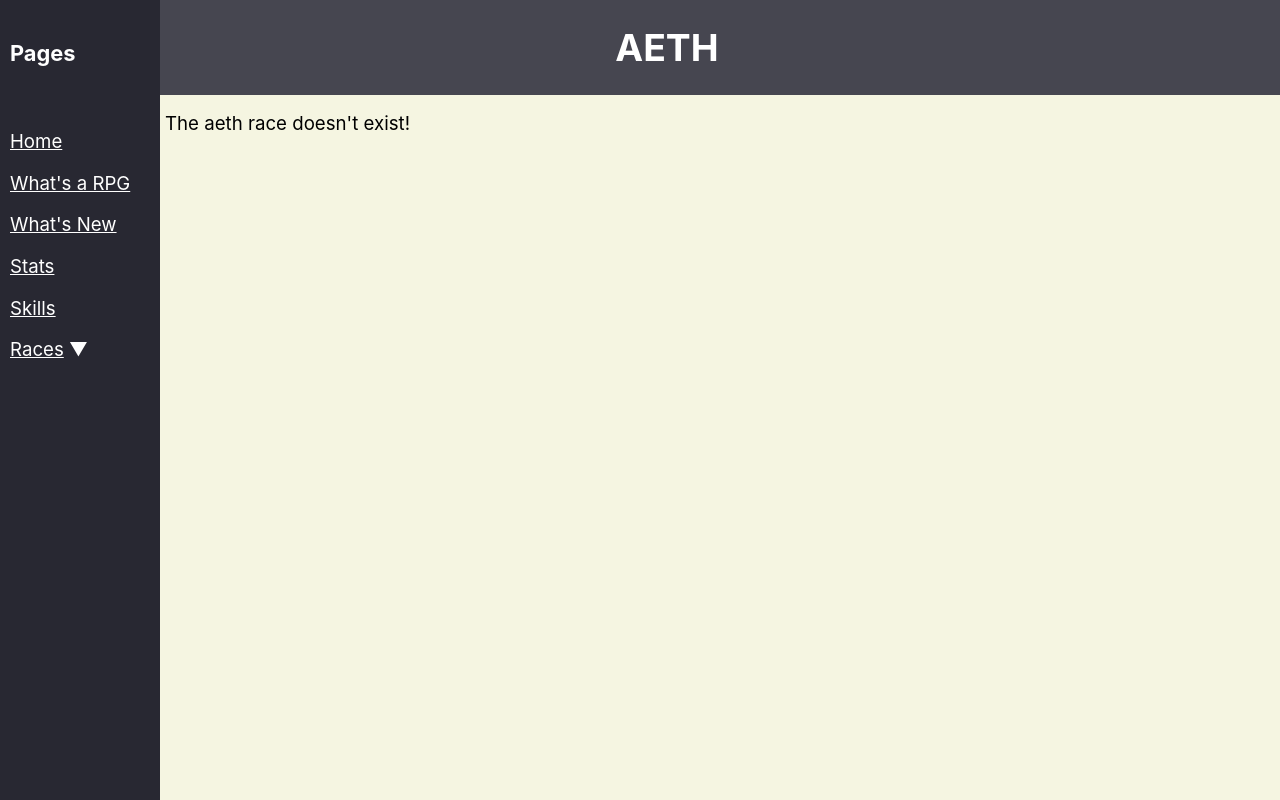
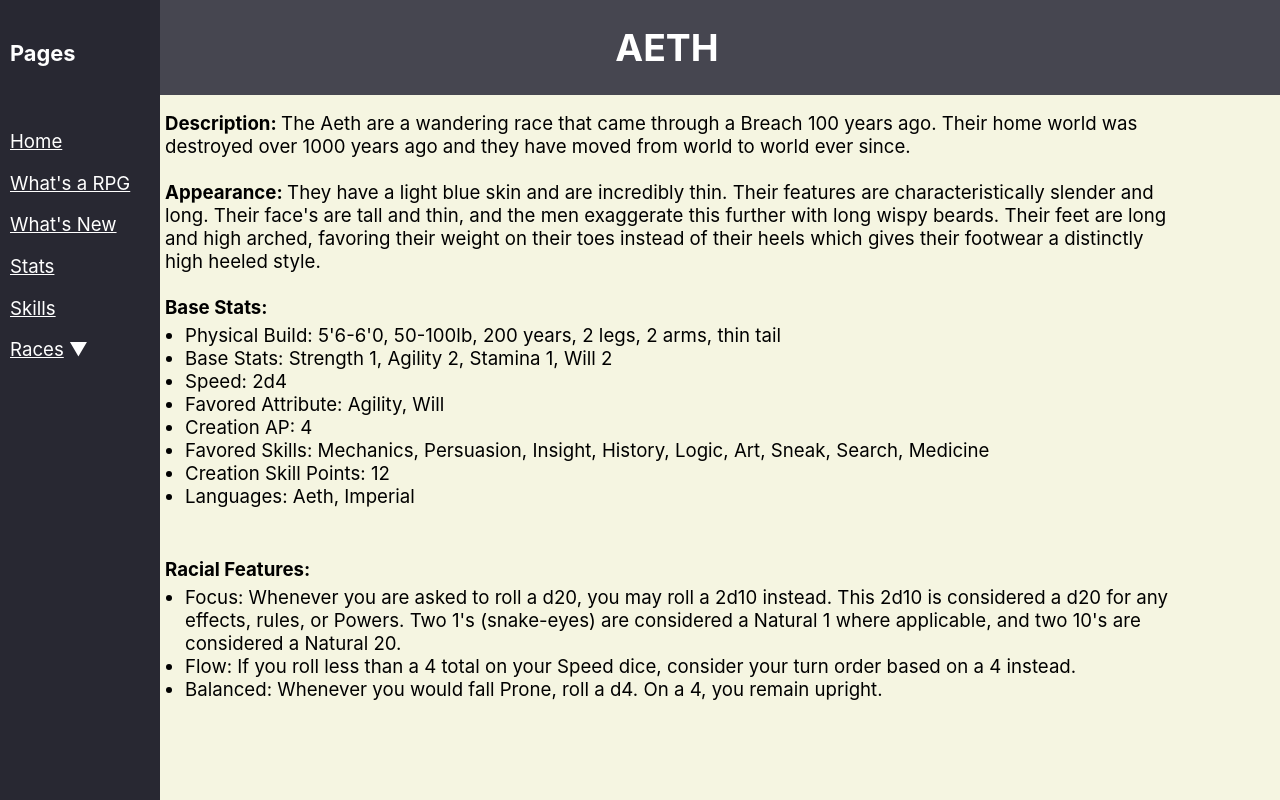
Before and after one commit to Muahahayes/breach, a React (Create React App) app: page /races/aeth in a window 1280 px wide. Built offline with nearby package versions, Linux system fonts and the light colour scheme.

Commit message:
added races and updated race appearances

```diff
--- a/src/nav.js
+++ b/src/nav.js
@@ -23,6 +23,8 @@ function Nav() {
         <ul>
         <li><Link style={navStyle} to="/races/human">Human</Link></li>
         <li><Link style={navStyle} to="/races/sylvan">Sylvan</Link></li>
+        <li><Link style={navStyle} to="/races/darkin">Darkin</Link></li>
+        <li><Link style={navStyle} to="/races/aeth">Aeth</Link></li>
         </ul>
       </li>
     </ul>
--- a/src/pages/new.js
+++ b/src/pages/new.js
@@ -30,13 +30,13 @@ export default {
     Survival measures your toughness and luck, and comes between your precious Life and those arrows that want to take it away! Whenever you receive damage, it applies to your Survival first. If your Survival hits 0 you subtract 1 from your Life and reset your Survival.
     With this 2 part system, we can make better sense of the arrows turning your character into a pin-cushion! The first couple arrows hit but get caught in your armor or don't hit anything vital and you can shrug it off, but every couple of arrows manage to hit something important and leave behind a meaningful effect!
 
-    Initiative: Reworked!
-    In Breach, every round of combat the creatures involved roll their Speed to determine how far they can move during their turn. The turn order is based on the highest to lowest movement distances of the creatures. This means we have a Dynamic Turn Order, which can change each round.
-
     Attributes: Trimmed down!
     We've reduced the core attributes to 4 stats. Strength, Agility, Will and Stamina.
     Will is a pseudo replacement for Wisdom and partially Charisma, the social aspects of Charisma are now purely based on Skills.
     Intelligence is gone and lives on in numerous Skills showing specific ways of being intelligent.
+
+    Initiative: Reworked!
+    In Breach, every round of combat the creatures involved roll their Speed to determine how far they can move during their turn. The turn order is based on the highest to lowest movement distances of the creatures. This means we have a Dynamic Turn Order, which can change each round.
 
     XP: Now with less murder-hobo!
     In Breach you no longer gain XP from killing. Instead, it's tied into the Skill system. When you Hard Succeed or Hard Fail at a Skill check, you gain 1 XP. Every 5 XP you can pick a Proficiency from your Source/Gifts and a Skill increases by 1.
@@ -45,6 +45,9 @@ export default {
     Succeed/Fail: Hard what?
     Ever feel like RPGs tend to be too binary? Breach has 2 levels of success and failure, called Hard and Soft. Whenever you surpass a Skill check by more than 5 we call that a Hard Success, and a Hard Fail is when you fall more than 5 short of a pass. That 5 point area around the pass is where Soft Success and Failure lives.
     A Hard Success means you pass it, no strings attached! A Soft Success means you pass it, but there might be a drawback or consequence. A Soft Fail means you failed, but the outcome could have been worse! Finally, a Hard Fail is where you fail and it goes worse, your GM can get creative with dishing out punishment for these.
+
+    Socializing: Time to get Persuasive!
+
     `
   ]
 }
--- a/src/races.js
+++ b/src/races.js
@@ -57,12 +57,15 @@ function parseRace(raceJSON) {
     // Format for displaying the race's information
     return (
       <div className="content-body">
-        {raceJSON.description}
+        <b>Description: </b>{raceJSON.description}
         <br/><br/>
-        Base Stats:
+        <b>Appearance: </b>
+        {raceJSON.appearance}
+        <br/><br/>
+        <b>Base Stats:</b>
         {stats}
         <br/><br/>
-        Racial Features:
+        <b>Racial Features:</b>
         {racials}
       </div>
     );
--- /dev/null
+++ b/src/races/aeth.js
@@ -0,0 +1,20 @@
+export default {
+  "name":"AETH",
+  "description":`The Aeth are a wandering race that came through a Breach 100 years ago. Their home world was destroyed over 1000 years ago and they have moved from world to world ever since.`,
+  "appearance":`They have a light blue skin and are incredibly thin. Their features are characteristically slender and long. Their face's are tall and thin, and the men exaggerate this further with long wispy beards. Their feet are long and high arched, favoring their weight on their toes instead of their heels which gives their footwear a distinctly high heeled style.`,
+  "stats":[
+    "Physical Build: 5'6-6'0, 50-100lb, 200 years, 2 legs, 2 arms, thin tail",
+    "Base Stats: Strength 1, Agility 2, Stamina 1, Will 2",
+    "Speed: 2d4",
+    "Favored Attribute: Agility, Will",
+    "Creation AP: 4",
+    "Favored Skills: Mechanics, Persuasion, Insight, History, Logic, Art, Sneak, Search, Medicine",
+    "Creation Skill Points: 12",
+    "Languages: Aeth, Imperial"
+],
+  "racials":[
+    "Focus: Whenever you are asked to roll a d20, you may roll a 2d10 instead. This 2d10 is considered a d20 for any effects, rules, or Powers. Two 1's (snake-eyes) are considered a Natural 1 where applicable, and two 10's are considered a Natural 20.",
+		"Flow: If you roll less than a 4 total on your Speed dice, consider your turn order based on a 4 instead.",
+		"Balanced: Whenever you would fall Prone, roll a d4. On a 4, you remain upright."
+  ]
+}
--- /dev/null
+++ b/src/races/darkin.js
@@ -0,0 +1,20 @@
+export default {
+  "name": "DARKIN",
+  "description":"The Darkin arose from the Deep Wild when Humans began drilling the earth. The Darkin are technologically advanced and thousands of years ago used the ore and thermodynamics of the Deep Wild to fuel their civilization. In modern times they are responsible for many electrical engineering innovations",
+  "appearance":"They have similar skin tones to some Humans, favoring the darker and more earthy tones. They are similar in appearance to goblins from common folk-lore, but they consider that name to be a highly offensive slur.",
+  "stats":[
+    "Physical Build: 3'6-4'6, 50-100lb, 200 years, 2 legs, 2 arms",
+    "Base Stats: Strength 1, Agility 1, Stamina 2, Will 1",
+    "Speed: 1d4 + 2",
+    "Favored Attribute: Agility, Will",
+    "Creation AP: 5",
+    "Favored Skills: Cybernetics, Insight, History, Logic, Marksmanship, Hide, Search, Disruption",
+    "Creation Skill Points: 10",
+    "Languages: Darkin, Any playable race's language"
+  ],
+  "racials":[
+    "Low Light Vision: You can see in Low Light up to 50 ft as if it was Medium Light.",
+		"Cave Dweller: You may move your full Movement while climbing. Also, once per day you may remove 1 movement impairing effect from yourself as a Minor Action.",
+		"Lurk: Gain Favored +1 towards Hide in Low Light after 1 minute of not moving."
+  ]
+}
--- a/src/races/human.js
+++ b/src/races/human.js
@@ -1,6 +1,7 @@
 export default {
   "name":"HUMAN",
   "description":"Humans are the most common race in the world. They are diligent and industrial, and have a continual drive for progress and exploration. Humans are mostly unremarkable and don't tend to be stronger or weaker in most aspects of modern living, their success stems from their cultural motivation for progress more than any inherent genetic advantages. They are less familiar with the supernatural powers of the world and are naturally skeptical or even distrusting of persons with Gifts outside of the Cybernetic Augmentation Source.",
+  "appearance":"They look human",
   "stats":[
     "Physical Build: 5'-6'2, 100-250lb, 100 years, 2 legs and 2 arms",
     "Base Stats: Strength 1, Agility 1, Stamina 1, Will 1",
--- a/src/races/sylvan.js
+++ b/src/races/sylvan.js
@@ -1,6 +1,7 @@
 export default {
   "name":"SYLVAN",
-  "description":"humanoids close to nature, physique has some minor animal characteristics. They are known for their ditzy and 'in the moment' lifestyle, and they are easily excited by seeing a Sylvan of a type they are unfamiliar with. They make friends with other Sylvans instantly, and warm up to other races quickly as well.",
+  "description":"The Sylvan are humanoids that are very close to nature, their physique has some minor animal characteristics. They are known for their ditzy and 'in the moment' lifestyle, and they are easily excited by seeing a Sylvan of a type they are unfamiliar with. They make friends with other Sylvans instantly, and warm up to other races quickly as well.",
+  "appearance":"catgirls and bunnygirls",
   "stats":[
     "Physical Build: 4'6-6'6, 80-200lb, 120 years, 2 legs, 2 arms, maybe a tail, features depend on animal",
     "Base Stats: Strength 1, Agility 2, Stamina 2, Will 1",
```
